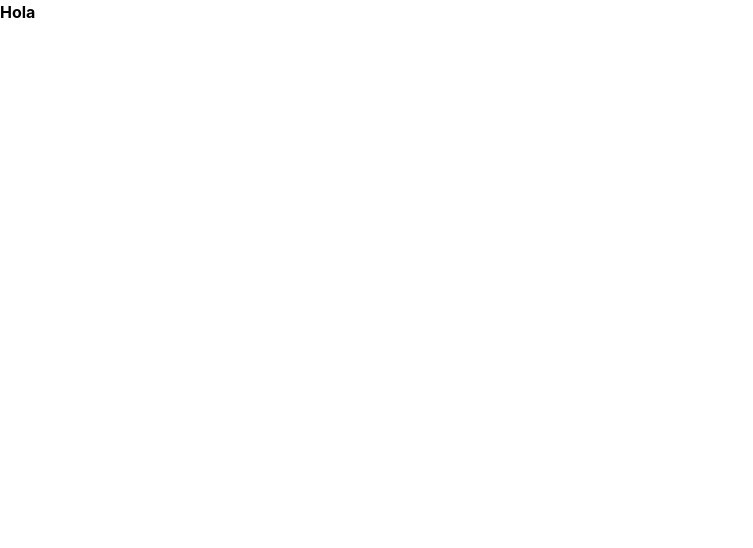
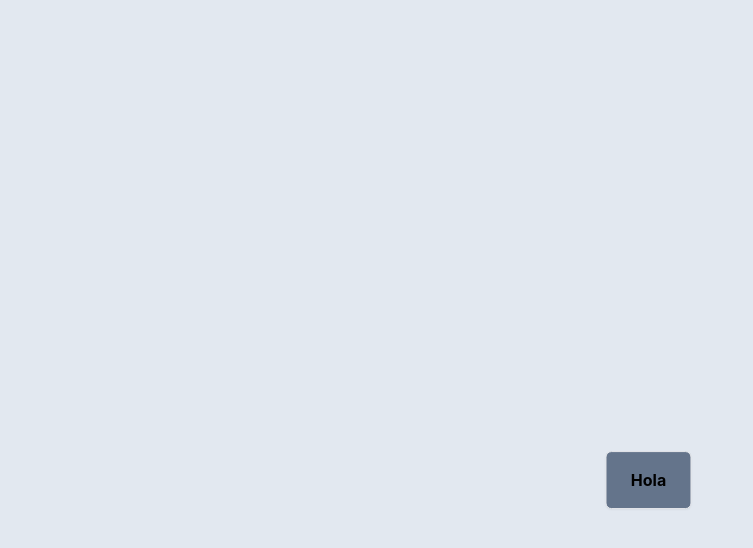
Before and after one commit to andres-calvo/realtime-draggable, a Next.js app: page / in a window 1280 px wide. Shown: the top 548 px of the page, without its empty margins (0-753 px from the left). Built offline with nearby package versions, Linux system fonts and the light colour scheme.

Commit message:
Mock a event based movement via setInterval

```diff
--- /dev/null
+++ b/components/home/useDragStore.ts
@@ -0,0 +1,20 @@
+import create from "zustand";
+
+export interface IDragStore {
+  drags: Array<{ id: string; x: number; y: number }>;
+  updateDrags: (drag: IDragStore["drags"][0]) => void;
+}
+export const useDragsStore = create<IDragStore>((set, get) => ({
+  drags: [{ id: "draggable", x: 0, y: 0 }],
+  updateDrags: (drag) => {
+    set((prev) => ({
+      drags: [
+        {
+          ...prev.drags[0],
+          x: prev.drags[0].x + drag.x,
+          y: prev.drags[0].y + drag.y,
+        },
+      ],
+    }));
+  },
+}));
--- a/package.json
+++ b/package.json
@@ -23,6 +23,7 @@
     "react-dom": "18.2.0",
     "socket.io-client": "^4.5.3",
     "tailwindcss": "^3.2.4",
-    "typescript": "4.8.4"
+    "typescript": "4.8.4",
+    "zustand": "^4.1.4"
   }
 }
--- a/pages/index.tsx
+++ b/pages/index.tsx
@@ -1,17 +1,82 @@
-import Head from 'next/head'
+import { DndContext } from "@dnd-kit/core";
+import Head from "next/head";
+import { useDraggable } from "@dnd-kit/core";
+import { useDragsStore } from "../components/home/useDragStore";
+import { animated, useSpring } from "@react-spring/web";
+import { useEffect } from "react";
 
 export default function Home() {
+  const updateDrags = useDragsStore((state) => state.updateDrags);
   return (
-    <div >
+    <main className="min-h-screen w-full bg-slate-200 flex justify-center items-center p-8 relative">
       <Head>
         <title>Create Next App</title>
         <meta name="description" content="Generated by create next app" />
         <link rel="icon" href="/favicon.ico" />
       </Head>
-      <div className='font-bold'>
-        Hola
-      </div>
+      <DndContext
+        onDragEnd={({ delta }) =>
+          updateDrags({ id: "draggable", x: delta.x, y: delta.y })
+        }
+      >
+        <DraggableDiv />
+      </DndContext>
+    </main>
+  );
+}
 
-    </div>
-  )
+const DraggableDiv = () => {
+  const { attributes, listeners, setNodeRef, transform } = useDraggable({
+    id: "draggable",
+  });
+  const drag = useDragsStore((state) => state.drags[0]);
+  const style = transform
+    ? {
+        transform: `translate3d(${transform.x}px, ${transform.y}px, 0)`,
+      }
+    : undefined;
+
+    const [props,api] = useSpring(()=>({
+      from: { opacity: 1,x:0 ,y:0},
+      to: { opacity: 1 ,x:0,y:0},
+      reset:false
+    }))
+  useEffect(()=>{
+    const a = setInterval((time)=>{
+      api.start({x:Math.random()*500,y:Math.random()*100})
+
+    },1000)
+    return ()=>{
+      clearInterval(a)
+    }
+
+  },[])
+  return (
+    <animated.button
+      className="font-bold shadow-sm border bg-slate-500 rounded-md px-6 py-4 relative"
+      ref={setNodeRef}
+      style={{ ...style, top: drag.y, left: drag.x ,...props}}
+      {...listeners}
+      {...attributes}
+    >
+      Hola
+    </animated.button>
+  );
+};
+
+// const Page = () => {
+//   const { isOver, setNodeRef } = useDroppable({
+//     id: "droppable",
+//   });
+//   return (
+//     <section
+//       className="w-[8.5in] h-[11in] border border-gray-300"
+//       ref={setNodeRef}
+//     >
+//       Soy una pagina
+//     </section>
+//   );
+// };
+function fireUpdate(callback:()=>void){
+  setTimeout(()=>callback(),300)
 }
--- a/styles/globals.css
+++ b/styles/globals.css
@@ -8,8 +8,11 @@ body {
   margin: 0;
   font-family: -apple-system, BlinkMacSystemFont, Segoe UI, Roboto, Oxygen,
     Ubuntu, Cantarell, Fira Sans, Droid Sans, Helvetica Neue, sans-serif;
+    width: 100%;
 }
-
+#_next{
+  width: 100%;
+}
 a {
   color: inherit;
   text-decoration: none;
```
Also changed, not shown: 1 other file (tests, documents, lock files or other folders).
